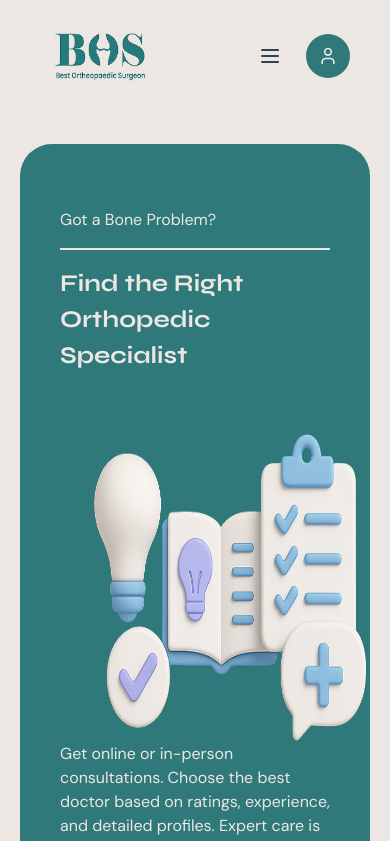
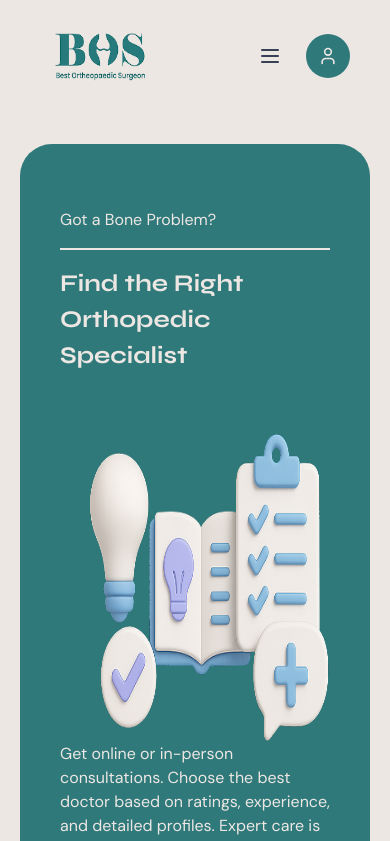
Before and after one commit to bestorthopaedicsurgeon/bos-next, a Next.js app: page /blog in a window 390 px wide. Shown: the top 841 px of the page. Built offline with nearby package versions, Linux system fonts and the light colour scheme; no server answers.

Commit message:
fixes:design

```diff
--- a/src/components/blogPage/BlogCard.js
+++ b/src/components/blogPage/BlogCard.js
@@ -20,7 +20,7 @@ export const BlogCard = (card) => {
     <div className="flex flex-col items-start rounded-lg border bg-white p-10">
       {card?.image && (
         <div
-          className="mb-4 h-[200px] w-full rounded-lg bg-cover bg-center bg-no-repeat sm:h-[220px] md:h-[240px]"
+          className="mb-4 h-[200px] w-full rounded-lg bg-contain bg-center bg-no-repeat sm:h-[220px] md:h-[240px]"
           style={{
             backgroundImage: `url(${card.image})`,
           }}
--- a/src/components/blogPage/Hero.js
+++ b/src/components/blogPage/Hero.js
@@ -27,7 +27,7 @@ export const HeroSection = () => {
           <h1 className="font-syne mb-4">
             Find the Right Orthopedic Specialist
           </h1>
-          <div className="hidden max-lg:flex max-lg:justify-center max-lg:mx-auto h-[352px] w-[308px]">
+          <div className="hidden max-lg:flex max-lg:justify-center max-lg:mx-auto h-[352px] max-w-[308px] w-full">
             <Image
               src="/blog/blog-image.png"
               alt="hero"
```
